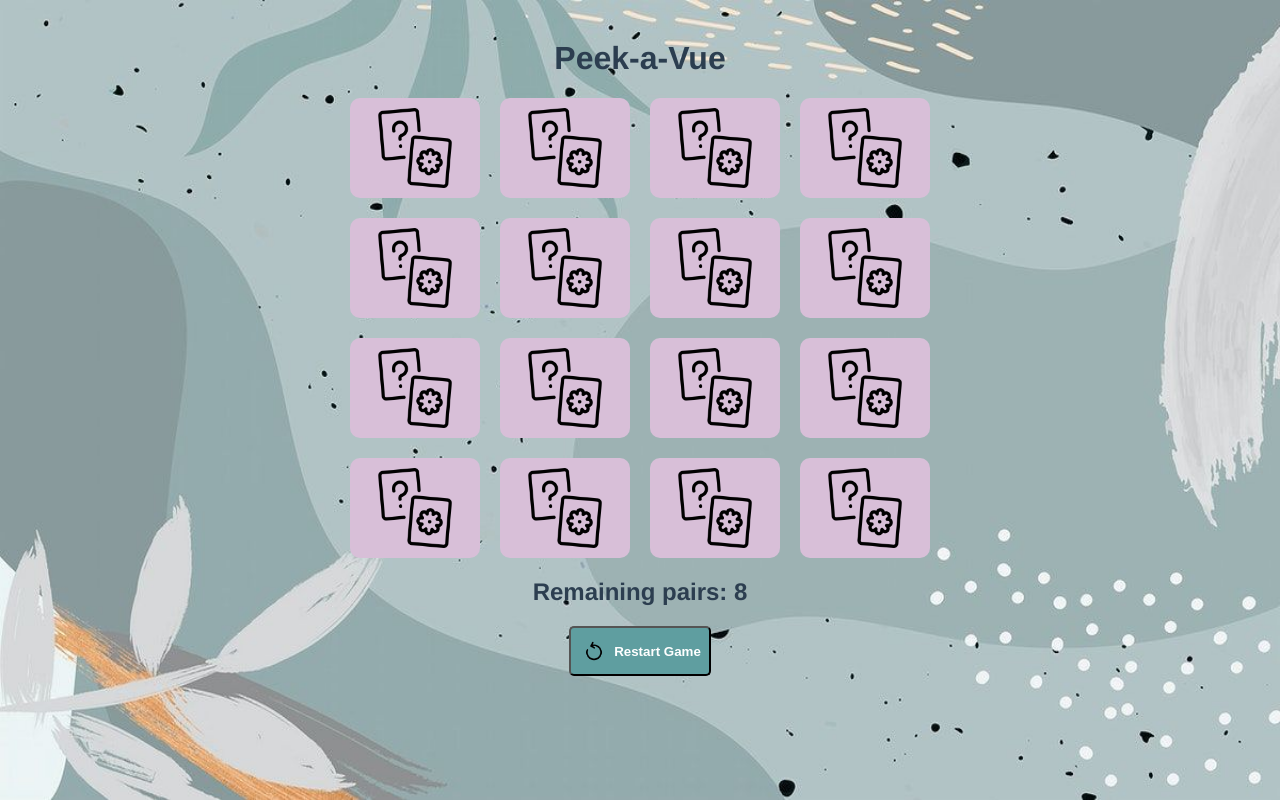
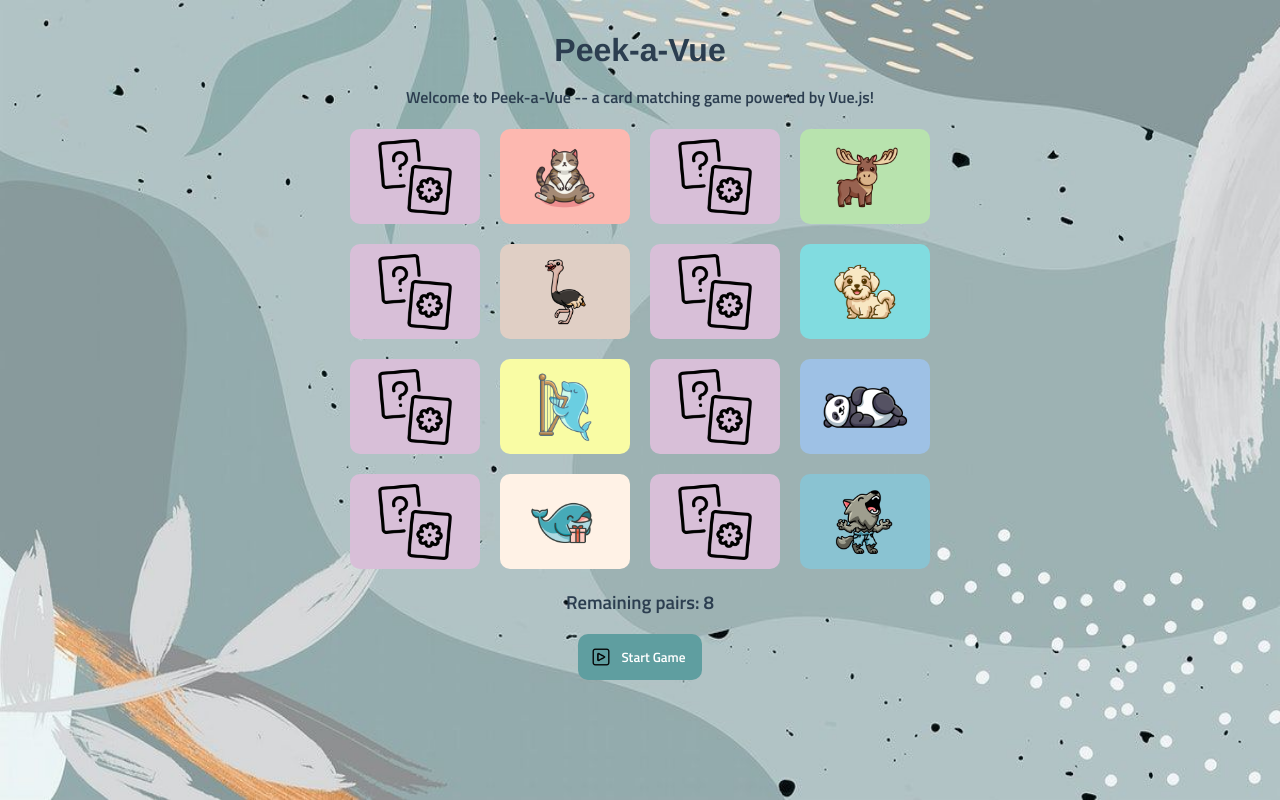
Before and after one commit to mingyuliuu/vue-tutorial, a Vue app in the folder vue-card-game/: page / in a window 1280 px wide. Built offline with nearby package versions, Linux system fonts and the light colour scheme.

Commit message:
Finish gameplay flow

```diff
--- a/vue-card-game/public/index.html
+++ b/vue-card-game/public/index.html
@@ -1,17 +1,24 @@
 <!DOCTYPE html>
 <html lang="">
+
 <head>
   <meta charset="utf-8">
   <meta http-equiv="X-UA-Compatible" content="IE=edge">
   <meta name="viewport" content="width=device-width,initial-scale=1.0">
+  <link href="https:fonts.googleapis.com/css2?family=Titillium+Web:wght@600&display=swap" rel="stylesheet" />
   <link rel="icon" href="<%= BASE_URL %>favicon.ico">
-    <title><%= htmlWebpackPlugin.options.title %></title>
+  <title>
+    <%= htmlWebpackPlugin.options.title %>
+  </title>
 </head>
+
 <body>
   <noscript>
-      <strong>We're sorry but <%= htmlWebpackPlugin.options.title %> doesn't work properly without JavaScript enabled. Please enable it to continue.</strong>
+    <strong>We're sorry but <%= htmlWebpackPlugin.options.title %> doesn't work properly without JavaScript enabled.
+        Please enable it to continue.</strong>
   </noscript>
   <div id="app"></div>
   <!-- built files will be auto injected -->
 </body>
+
 </html>
--- a/vue-card-game/src/App.vue
+++ b/vue-card-game/src/App.vue
@@ -1,6 +1,9 @@
 <template>
   <div>
     <h1>Peek-a-Vue</h1>
+    <section class="description">
+      <p>Welcome to Peek-a-Vue -- a card matching game powered by Vue.js!</p>
+    </section>
     <transition-group tag="section" class="game-board" name="shuffle-card">
       <CardComponent
         v-for="card in cardList"
@@ -12,8 +15,11 @@
         @select-card="flipCard"
       />
     </transition-group>
-    <h2>{{ status }}</h2>
-    <button @click="restartGame" class="button">
+    <h3 class="status">{{ status }}</h3>
+    <button v-if="newPlayer" @click="startGame" class="button">
+      <img src="../public/images/play.png" alt="Start" /> Start Game
+    </button>
+    <button v-else @click="restartGame" class="button">
       <img src="../public/images/restart.png" alt="Restart" /> Restart Game
     </button>
   </div>
@@ -23,7 +29,7 @@
 import _ from "lodash";
 import { computed, ref, watch } from "vue";
 import CardComponent from "./components/Card.vue";
-import { launchConfetti } from './utilities/confetti'
+import { launchConfetti } from "./utilities/confetti";
 
 export default {
   name: "App",
@@ -33,10 +39,17 @@ export default {
   setup() {
     const cardList = ref([]);
     const userSelection = ref([]);
+    const newPlayer = ref(true);
+
+    const startGame = () => {
+      newPlayer.value = false;
+
+      restartGame();
+    };
 
     const status = computed(() => {
       if (remainingPairs.value === 0) {
-        return "Player wins!";
+        return "You win!";
       } else {
         return `Remaining pairs: ${remainingPairs.value}`;
       }
@@ -83,7 +96,7 @@ export default {
       cardList.value.push({
         value: item,
         variant: 2,
-        visible: false,
+        visible: true,
         position: null,
         matched: false,
       });
@@ -111,11 +124,11 @@ export default {
       }
     };
 
-    watch(remainingPairs, currentValue => {
+    watch(remainingPairs, (currentValue) => {
       if (currentValue === 0) {
-        launchConfetti()
+        launchConfetti();
       }
-    })
+    });
 
     watch(
       userSelection,
@@ -146,6 +159,8 @@ export default {
       userSelection,
       status,
       restartGame,
+      startGame,
+      newPlayer,
     };
   },
 };
@@ -159,8 +174,8 @@ body {
 }
 
 h1 {
-  margin-top: 0;
-  padding-top: 5vh;
+  padding-top: 4vh;
+  margin: 0;
 }
 
 #app {
@@ -175,16 +190,26 @@ h1 {
   height: 100vh;
 }
 
+.description {
+  font-family: "Titillium Web", sans-serif;
+}
+
+.description p {
+  margin-bottom: 20px;
+}
+
 .button {
   background-color: cadetblue;
   color: white;
-  padding: 0.5rem;
+  padding: 0.5rem 1rem 0.5rem 0.5rem;
   display: flex;
   align-items: center;
   justify-content: center;
   margin: 0 auto;
+  font-family: "Titillium Web", sans-serif;
   font-weight: bold;
-  border-radius: 5px;
+  border: none;
+  border-radius: 10px;
 }
 
 .button img {
@@ -192,10 +217,14 @@ h1 {
   height: 30px;
 }
 
+.status {
+  font-family: "Titillium Web", sans-serif;
+}
+
 .game-board {
   display: grid;
   grid-template-columns: repeat(4, 130px);
-  grid-template-rows: repeat(4, 100px);
+  grid-template-rows: repeat(4, 95px);
   grid-column-gap: 20px;
   grid-row-gap: 20px;
   justify-content: center;
```
Also changed, not shown: vue-card-game/public/images/play.png (added), 1 other file (tests, documents, lock files or other folders). Lines whose indentation alone changed are shown as unchanged.
